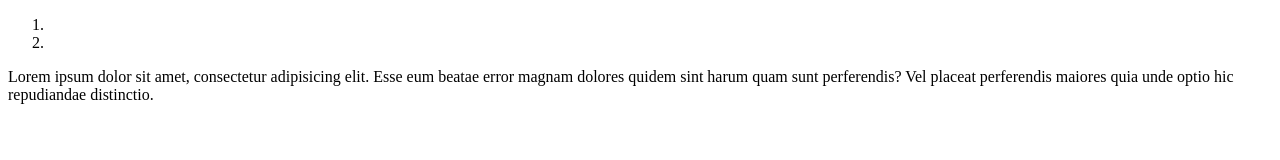
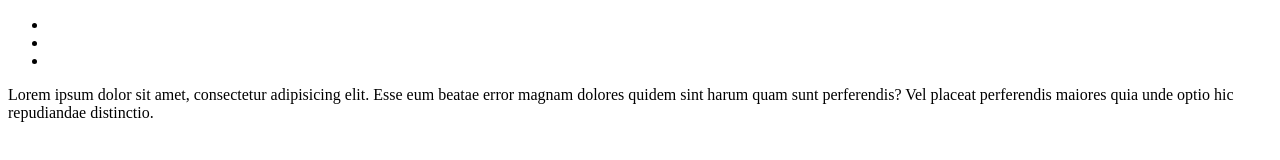
Before and after one commit to mickaellambert/support-git, a plain HTML site: page index.html in a window 1280 px wide. Drawn offline with Linux system fonts and the light colour scheme.

Commit message:
The real navbar is back

```diff
--- a/index.html
+++ b/index.html
@@ -8,10 +8,11 @@
 </head>
 <body>
     <nav>
-        <ol>
+        <ul>
             <li></li>
             <li></li>
-        </ol>
+            <li></li>
+        </ul>
     </nav>
 
     <section>
```
